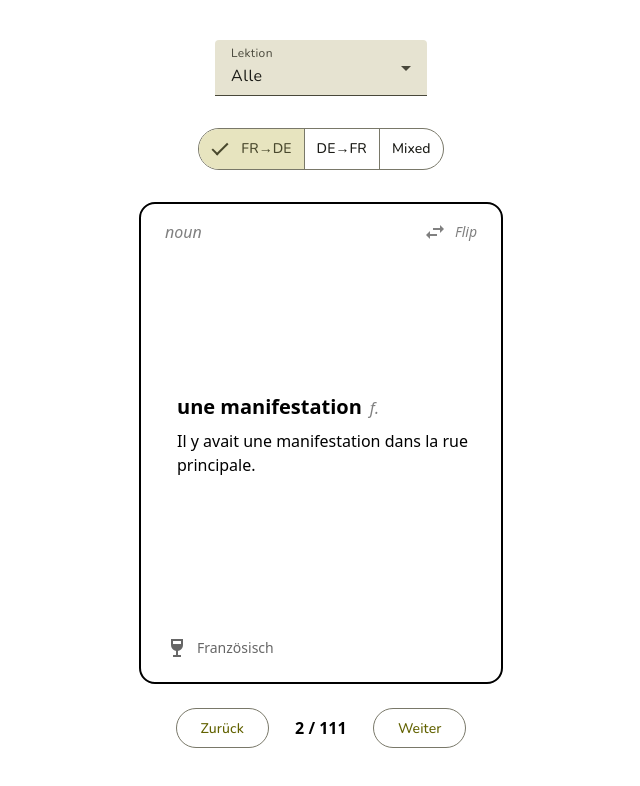
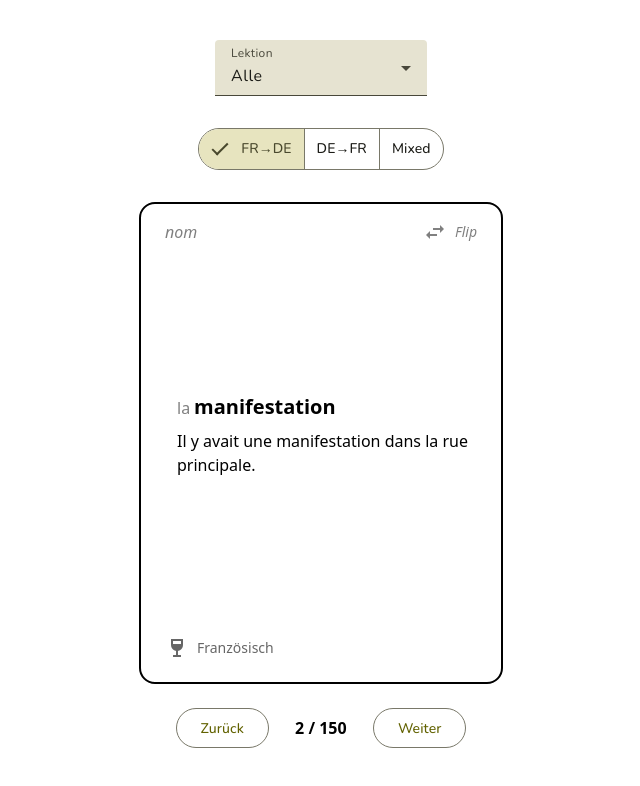
Before and after one commit to joscco/FrenchClass2025, an Angular app: page / in a window 1280 px wide. Both pictures are taken after a click on the button "Weiter". Shown: the top 786 px of the page, without its empty margins (319-959 px from the left). Built offline with nearby package versions, Linux system fonts and the light colour scheme.

Commit message:
feat: refactor vocab data structure to include lesson and genus details for improved card rendering

```diff
--- a/src/app/app.ts
+++ b/src/app/app.ts
@@ -4,17 +4,6 @@ import {LessonOption, LessonSelectorComponent} from '../lesson-selector/lesson-s
 import {ModeSelectorComponent, PracticeMode} from '../mode-selector/mode-selector.component';
 import {PracticeCard, PracticeComponent} from '../practice/practice.component';
 import {VocabService} from './vocab.service';
-
-export interface VocabRow {
-  date: number;
-  id: number;
-  category: 'verb' | 'noun' | 'adj' | 'expr' | string;
-  genus?: 'm.' | 'f.' | 'mpl.' | '';
-  fr_word: string;
-  fr_sentence?: string;
-  de_word: string;
-  de_sentence?: string;
-}
 
 @Component({
   selector: 'app-root',
@@ -35,7 +24,7 @@ export class AppComponent {
   // Alle Lektionen aus geladenen Rows ableiten
   lessons = computed<LessonOption[]>(() => {
     const rows = this.vocab.rows();
-    const set = new Set(rows.map(r => r.date));
+    const set = new Set(rows.map(r => r.lesson));
     return ['Alle', ...Array.from(set).sort((a,b)=>a-b).map(n => `Lektion ${n}` as LessonOption)];
   });
 
@@ -48,14 +37,14 @@ export class AppComponent {
     return rows.filter(r => {
       if (sel === 'Alle') return true;
       const n = Number(sel.replace('Lektion ', ''));
-      return r.date === n;
+      return r.lesson === n;
     }).map<PracticeCard>(r => ({
       id: r.id,
       frontPrimary: r.fr_word,
       frontSecondary: r.fr_sentence ?? '',
       backPrimary: r.de_word,
       backSecondary: r.de_sentence ?? '',
-      meta: { category: r.category, genus: r.genus, lesson: r.date }
+      meta: { category: r.category, fr_genus: r.fr_genus, de_genus: r.de_genus, fr_needs_vowel_article: r.fr_needs_vowel_article, lesson: r.lesson }
     }));
   });
 
--- a/src/app/vocab.service.ts
+++ b/src/app/vocab.service.ts
@@ -1,10 +1,12 @@
-import {inject, Injectable, signal} from '@angular/core';
+import {Injectable, signal} from '@angular/core';
 
 export interface VocabRow {
-  date: number; // lesson number
+  lesson: number; // lesson number
   id: number;
   category: string;
-  genus?: string;
+  fr_genus?: string;
+  de_genus?: string;
+  fr_needs_vowel_article: boolean;
   fr_word: string;
   fr_sentence?: string;
   de_word: string;
@@ -35,10 +37,12 @@ export class VocabService {
           for (const r of records) {
             // Header: id;category;genus;fr_word;fr_sentence;de_word;de_sentence  (Semikolon getrennt)
             const row: VocabRow = {
-              date: ('date' in r && r['date']) ? Number(r['date']) : lessonNumber,
+              lesson: ('date' in r && r['date']) ? Number(r['date']) : lessonNumber,
               id: Number(r['id']),
               category: (r['category'] || '').trim(),
-              genus: (r['genus'] || '').trim() || undefined,
+              fr_genus: (r['fr_genus'] || '').trim() || undefined,
+              de_genus: (r['de_genus'] || '').trim() || undefined,
+              fr_needs_vowel_article: r['fr_needs_vowel_article']?.trim().toLowerCase() === 'true',
               fr_word: (r['fr_word'] || '').trim(),
               fr_sentence: (r['fr_sentence'] || '').trim() || undefined,
               de_word: (r['de_word'] || '').trim(),
--- a/src/card-face/card-face.component.html
+++ b/src/card-face/card-face.component.html
@@ -3,9 +3,12 @@
      [class.opacity-0]="!visible"
      [class.pointer-events-none]="!visible">
   <div class="flex flex-row items-baseline">
+    @if (getArticle() !== '') {
+      <div class="text-base opacity-50 mr-1"> {{ getArticle() }}</div>
+    }
     <div class="text-xl font-semibold">{{ primary }}</div>
-    @if (genus) {
-      <div class="text-base italic opacity-50 ml-2">{{ genus }}</div>
+    @if (needsVowelArticle || genus === 'm. pl.' || genus === 'f. pl.') {
+      <div class="text-base italic opacity-50 ml-2">{{ '(' + genus + ')' }}</div>
     }
   </div>
   @if (secondary) {
--- a/src/card-face/card-face.component.ts
+++ b/src/card-face/card-face.component.ts
@@ -11,5 +11,40 @@ export class CardFaceComponent {
   @Input() primary = '';
   @Input() secondary = '';
   @Input() genus?: string;
+  @Input() lang: 'fr' | 'de' = 'fr';
+  @Input() needsVowelArticle = false;
   @Input() visible = true;
+
+  public getArticle(): string {
+    if (this.lang === 'de') {
+      switch (this.genus) {
+        case 'm.':
+          return 'der';
+        case 'f.':
+          return 'die';
+        case 'n.':
+          return 'das';
+        default:
+          return '';
+      }
+    }
+    if (this.lang === 'fr') {
+      if (this.needsVowelArticle) {
+        return 'l\'';
+      }
+      switch (this.genus) {
+        case 'm.':
+          return 'le';
+        case 'f.':
+          return 'la';
+        case 'm. pl.':
+          return 'les';
+        case 'f. pl.':
+          return 'les';
+        default:
+          return '';
+      }
+    }
+    return '';
+  }
 }
--- a/src/flashcard-container/flashcard-container.component.html
+++ b/src/flashcard-container/flashcard-container.component.html
@@ -31,7 +31,7 @@
        ]"
        [class.transition-none]="getEnterPhase() === 'init'"
        [class.transition-all]="getEnterPhase() === 'animating'"
-       [class.delay-150]="getEnterPhase() === 'animating'"
+       [class.delay-300]="getEnterPhase() === 'animating'"
        [class.duration-300]="getEnterPhase() === 'animating'"
        [class.ease-out]="getEnterPhase() === 'animating'"
        (mouseenter)="hoverOn()" (mouseleave)="hoverOff()"
--- a/src/flashcard/flashcard-card.component.html
+++ b/src/flashcard/flashcard-card.component.html
@@ -15,13 +15,17 @@
       <app-card-face
         [primary]="frontPrimary"
         [secondary]="frontSecondary"
-        [genus]="frontLang === 'fr' && meta?.['genus']"
+        [lang]="frontLang"
+        [needsVowelArticle] = "frontLang === 'fr' && meta?.['fr_needs_vowel_article']"
+        [genus]="frontLang === 'fr' ? meta?.['fr_genus'] : meta?.['de_genus']"
         [visible]="!flipped"
       />
       <app-card-face
         [primary]="backPrimary"
         [secondary]="backSecondary"
-        [genus]="backLang === 'fr' && meta?.['genus']"
+        [lang]="backLang"
+        [needsVowelArticle] = "backLang === 'fr' && meta?.['fr_needs_vowel_article']"
+        [genus]="backLang === 'fr' ? meta?.['fr_genus'] : meta?.['de_genus']"
         [visible]="flipped"
       />
     </div>
--- a/src/practice/practice.component.ts
+++ b/src/practice/practice.component.ts
@@ -10,7 +10,7 @@ export interface PracticeCard {
   frontSecondary?: string;
   backPrimary: string;
   backSecondary?: string;
-  meta?: { category?: string; genus?: string; lesson?: number };
+  meta?: { category?: string; fr_genus?: string; de_genus?: string, fr_needs_vowel_article: boolean, lesson?: number };
   frontLang?: 'fr' | 'de';
   backLang?: 'fr' | 'de';
 }
```
Also changed, not shown: public/lessons/1.csv, public/lessons/2.csv.
